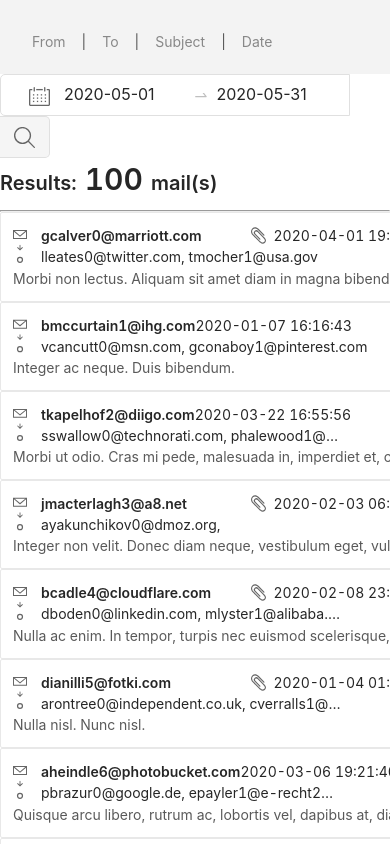
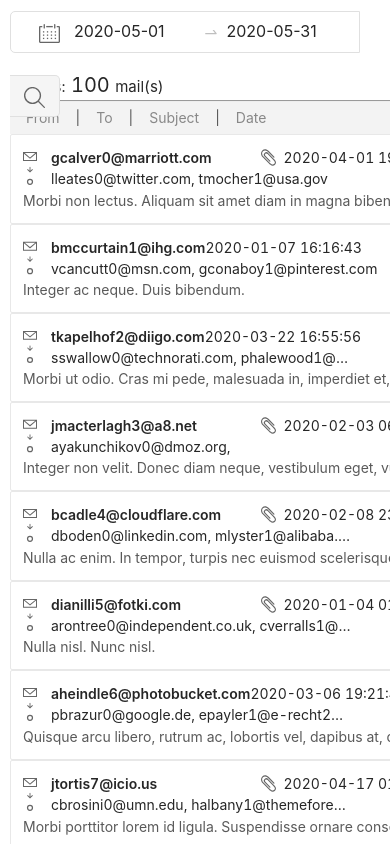
Before and after one commit to iandjx/antd-react-interview-challenge, a React (Create React App) app: page / in a window 390 px wide. Shown: the top 844 px of the page. Built offline with nearby package versions, Linux system fonts and the light colour scheme.

Commit message:
Added MobileHome Layout and Used react-responsive for media queries

```diff
--- a/package.json
+++ b/package.json
@@ -12,6 +12,7 @@
     "@types/react": "^16.9.0",
     "@types/react-dom": "^16.9.0",
     "@types/react-redux": "^7.1.7",
+    "@types/react-responsive": "^8.0.2",
     "@types/react-table": "^7.0.16",
     "antd": "^4.1.4",
     "babel-plugin-import": "^1.13.0",
@@ -24,6 +25,7 @@
     "react-app-rewired": "^2.1.5",
     "react-dom": "^16.13.1",
     "react-redux": "^7.2.0",
+    "react-responsive": "^8.0.3",
     "react-scripts": "3.4.1",
     "react-table": "^7.0.4",
     "redux": "^4.0.5",
--- a/src/App.tsx
+++ b/src/App.tsx
@@ -8,6 +8,9 @@
 import EmailSorter from "./components/EmailSorter";
 import DateSelector from "./components/DateSelector";
 import EmailCounter from "./components/EmailCounter";
+import MobileHome from "./layout/MobileHome";
+import { useMediaQuery } from "react-responsive";
+import MediaQuery from "react-responsive";
 
 const customizeRenderEmpty = () => (
   <div className="empty-container">
@@ -16,15 +19,13 @@
 );
 
 function App() {
+  const isBigScreen = useMediaQuery({ query: "(min-width: 769px)" });
+  const isMobile = useMediaQuery({ query: "(max-width: 768px)" });
+
   return (
     <ConfigProvider renderEmpty={customizeRenderEmpty}>
-      {/* <Home /> */}
-      {/* <EmailCard /> */}
-
-      <EmailSorter />
-      <DateSelector />
-      <EmailCounter />
-      <EmailList />
+      {isMobile && <MobileHome />}
+      {isBigScreen && <Home />}
     </ConfigProvider>
   );
 }
--- a/src/components/EmailCounter.tsx
+++ b/src/components/EmailCounter.tsx
@@ -1,19 +1,22 @@
 import React from "react";
 import { Typography } from "antd";
 import { useSelector } from "react-redux";
+import { useMediaQuery } from "react-responsive";
 
 function EmailCounter() {
   const emailCount = useSelector((state: any) => state.filter.emailCount);
 
-  const { Title, Text } = Typography;
+  const { Text } = Typography;
+  const isMobile = useMediaQuery({ query: "(max-width: 768px)" });
   return (
     <React.Fragment>
-      <Title level={4}>
+      <Text style={{ fontStyle: "strong", fontSize: "15px" }}>
         Results:
         <Text className="counter"> {emailCount} </Text>
         mail(s)
-      </Title>
-      <hr />
+      </Text>
+      {isMobile && <hr style={{ width: "450px" }} />}
+      {!isMobile && <hr />}
     </React.Fragment>
   );
 }
--- /dev/null
+++ b/src/layout/MobileHome.tsx
@@ -0,0 +1,43 @@
+import React from "react";
+import { Layout, Menu, Breadcrumb, Row, Col } from "antd";
+import DateSelector from "../components/DateSelector";
+import EmailCounter from "../components/EmailCounter";
+import EmailList from "../components/EmailList";
+import EmailSorter from "../components/EmailSorter";
+const { Header, Content, Footer } = Layout;
+
+const MobileHome = () => {
+  return (
+    <Row justify="center" align="middle">
+      <Col span={22}>
+        <Layout>
+          <Header
+            style={{
+              position: "fixed",
+              zIndex: 1,
+              width: "100%",
+              backgroundColor: "white",
+              display: "block",
+              height: "5em",
+              paddingLeft: "10px",
+            }}
+          >
+            <DateSelector />
+          </Header>
+          <Content style={{ marginTop: "5em", backgroundColor: "white" }}>
+            <div style={{ paddingLeft: "10px" }}>
+              <EmailCounter />
+            </div>
+
+            <EmailSorter />
+            <div style={{ paddingLeft: "10px" }}>
+              <EmailList />
+            </div>
+          </Content>
+          <Footer />
+        </Layout>
+      </Col>
+    </Row>
+  );
+};
+export default MobileHome;
--- a/src/styles/components/_emailCounter.less
+++ b/src/styles/components/_emailCounter.less
@@ -1,5 +1,5 @@
 .ant-typography {
   .counter {
-    font-size: 30px;
+    font-size: 20px;
   }
 }
--- a/src/styles/components/_emailSorter.less
+++ b/src/styles/components/_emailSorter.less
@@ -1,4 +1,5 @@
 .site-button-ghost-wrapper {
   background: rgb(243, 243, 243);
-  padding: 26px 16px 16px;
+  margin-left: 10px;
+  width: 450px;
 }
```
Also changed, not shown: 2 other files (tests, documents, lock files or other folders).
